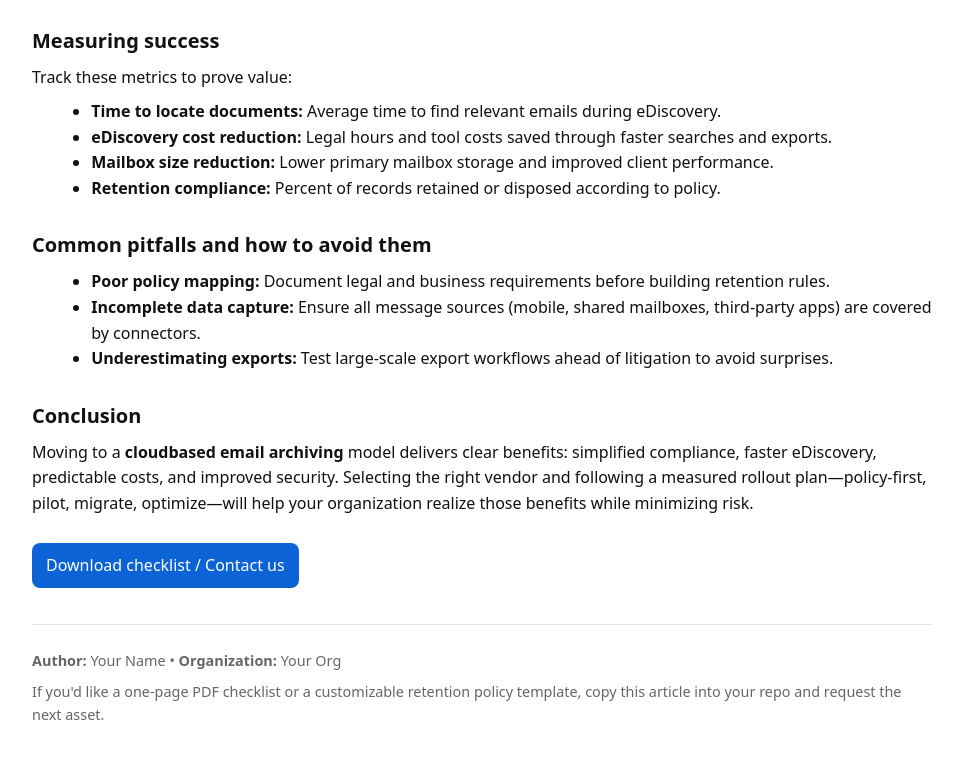
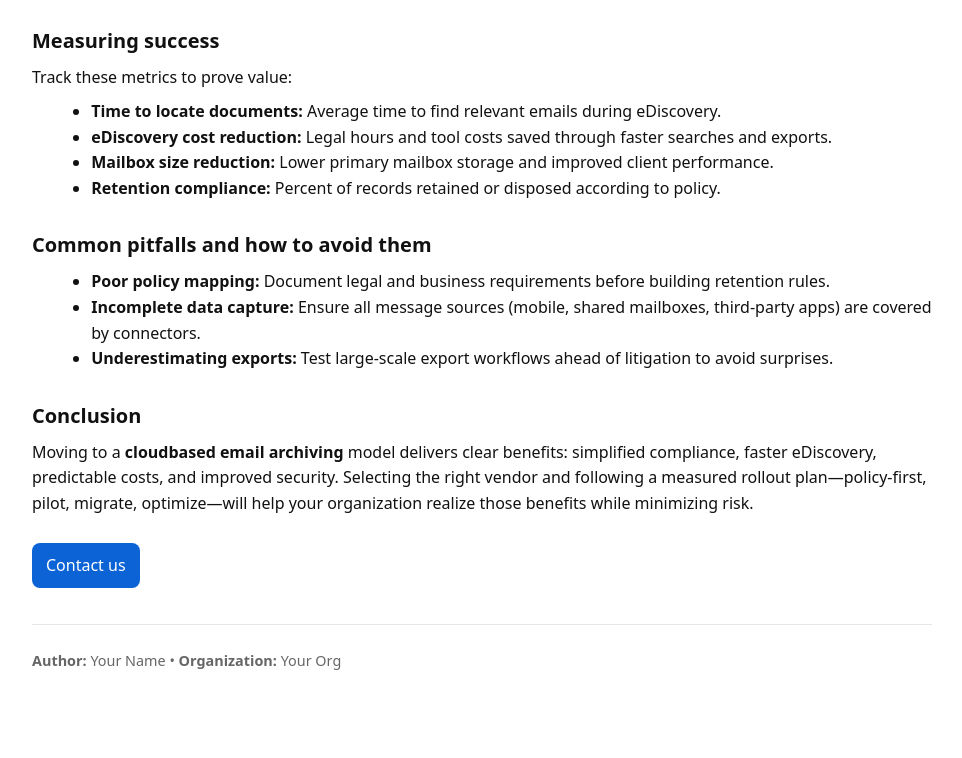
Before and after one commit to cloud-based-email-archiving/cloud-based-email-archiving.github.io, a plain HTML site: page index.html in a window 1280 px wide. Shown: the part 2128-2886 px from the top of the page, without its empty margins (158-1120 px from the left). After the commit the page ends 2832 px from the top, so only its background shows below. Drawn offline with Linux system fonts and the light colour scheme.

Commit message:
Update index.html

```diff
--- a/index.html
+++ b/index.html
@@ -130,12 +130,11 @@ Cloud Based Email Archiving
       Moving to a <strong>cloudbased email archiving</strong> model delivers clear benefits: simplified compliance, faster eDiscovery, predictable costs, and improved security. Selecting the right vendor and following a measured rollout plan—policy-first, pilot, migrate, optimize—will help your organization realize those benefits while minimizing risk.
     </p>
 
-    <a class="cta" href="#contact">Download checklist / Contact us</a>
+    <a class="cta" href="https://www.solix.com/company/contact-us/">Contact us</a>
 
     <footer id="contact">
       <p><strong>Author:</strong> Your Name • <strong>Organization:</strong> Your Org</p>
-      <p>If you'd like a one-page PDF checklist or a customizable retention policy template, copy this article into your repo and request the next asset.</p>
-    </footer>
+          </footer>
   </div>
 </body>
 </html>
```
